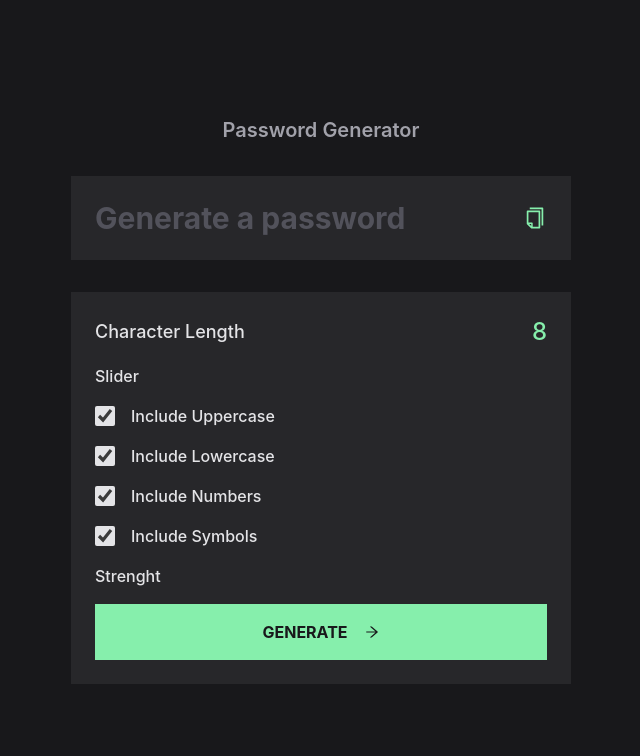
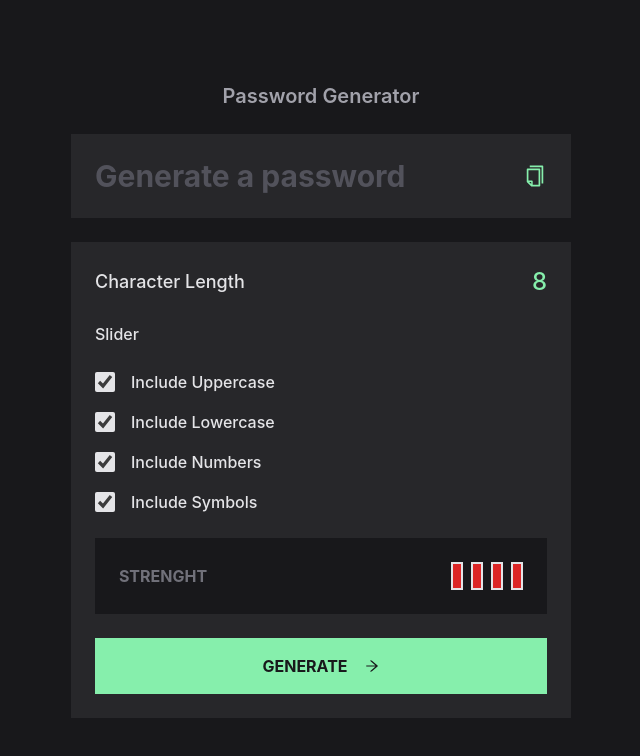
Before and after one commit to vladavoX/password_generator_app, a React (Vite) app: page / in a window 1280 px wide. Shown: the top 756 px of the page, without its empty margins (319-959 px from the left). Built offline with nearby package versions, Linux system fonts and the light colour scheme.

Commit message:
Show strength of password

```diff
--- a/src/components/PasswordGenerator.tsx
+++ b/src/components/PasswordGenerator.tsx
@@ -23,12 +23,12 @@ const PasswordGenerator = () => {
     { name: 'Symbols', value: true, characters: '!@#$%^&*()_+' },
   ])
   return (
-    <div className='w-[500px] flex flex-col gap-8'>
+    <div className='w-[500px] flex flex-col gap-6'>
       <h1 className='text-zinc-400 text-xl text-center font-semibold'>
         Password Generator
       </h1>
       <PasswordText password={password} />
-      <div className='bg-zinc-800 p-6 flex flex-col gap-4 text-zinc-200 font-medium'>
+      <div className='bg-zinc-800 p-6 flex flex-col gap-6 text-zinc-200 font-medium'>
         <div className='flex justify-between items-center'>
           <p className='text-lg'>Character Length</p>
           <p className='text-green-300 text-2xl'>{length}</p>
@@ -38,7 +38,7 @@ const PasswordGenerator = () => {
           options={options}
           setOptions={setOptions}
         />
-        <Strenght />
+        <Strenght options={options} />
         <GenerateButton
           setPassword={setPassword}
           options={options}
--- a/src/components/Strenght.tsx
+++ b/src/components/Strenght.tsx
@@ -1,5 +1,34 @@
-const Strenght = () => {
-  return <div>Strenght</div>
+interface Props {
+  options: { name: string; value: boolean; characters: string }[]
+}
+
+const Strenght = ({ options }: Props) => {
+  let strenght = 0
+  for (let i = 0; i < options.length; i++) {
+    if (options[i].value === true) {
+      strenght++
+    }
+  }
+  let bg = ''
+  if (strenght === 1) bg = 'bg-green-300'
+  if (strenght === 2) bg = 'bg-yellow-300'
+  if (strenght === 3) bg = 'bg-orange-400'
+  if (strenght === 4) bg = 'bg-red-600'
+  return (
+    <div className='flex justify-between items-center bg-zinc-900 p-6 font-bold text-zinc-500'>
+      <p>STRENGHT</p>
+      <div className='flex gap-2'>
+        {options.map((option, index) => {
+          return (
+            <div
+              key={index}
+              className={`h-7 w-3 border-2 border-zinc-200 ${bg}`}
+            ></div>
+          )
+        })}
+      </div>
+    </div>
+  )
 }
 
 export default Strenght
```
